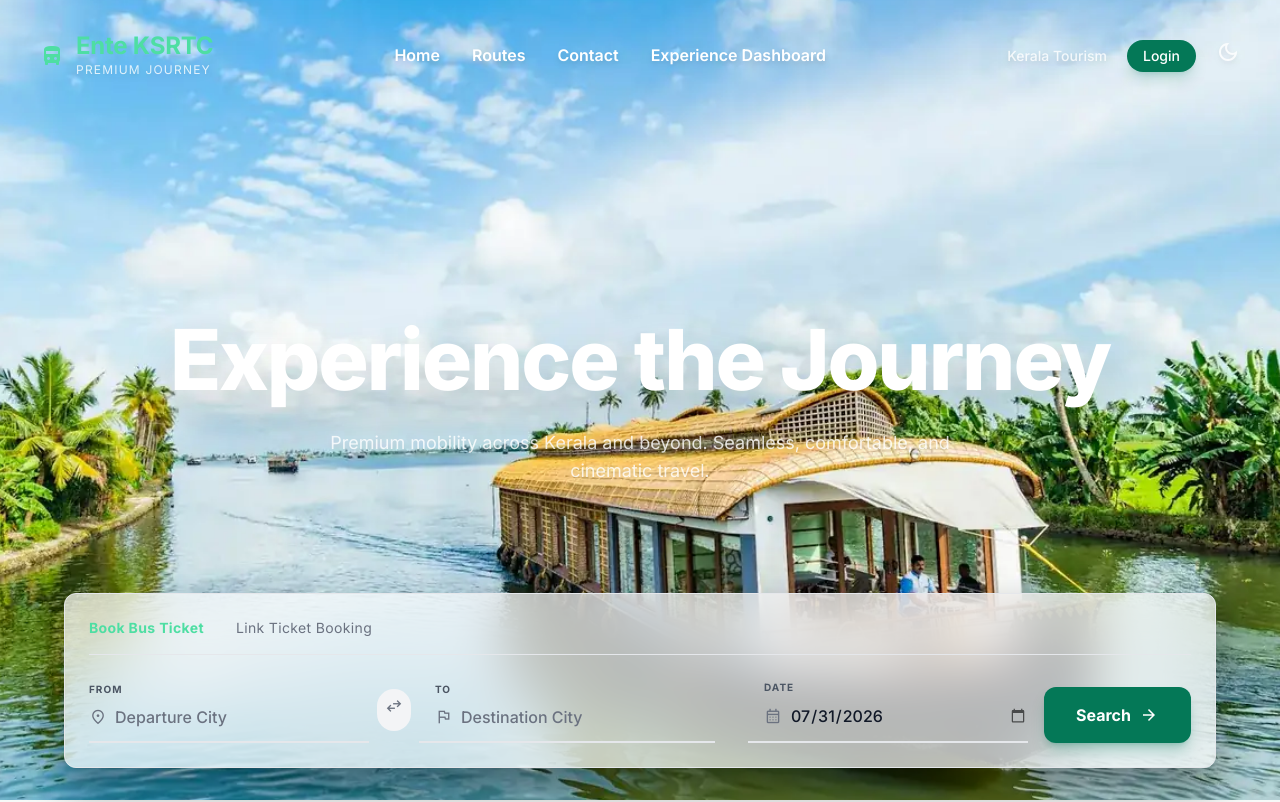
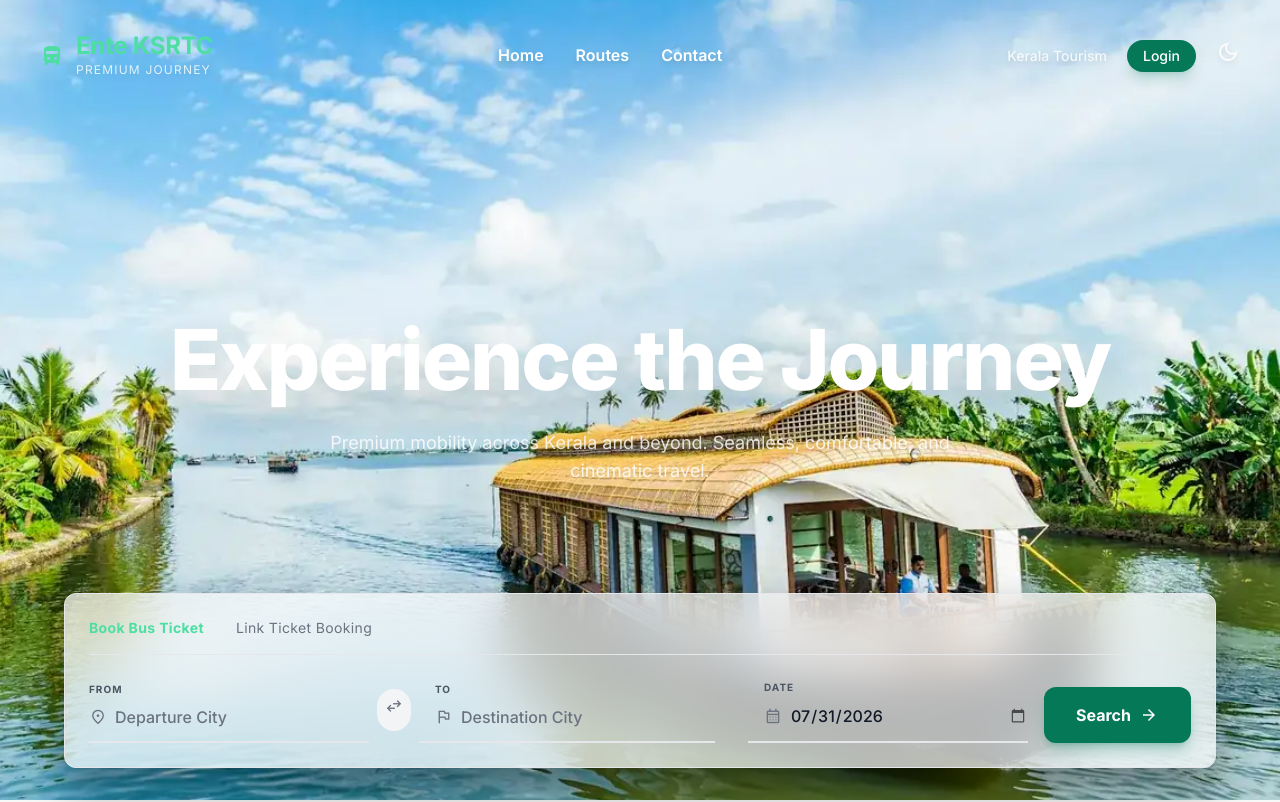
Before and after one commit to gpgovindapromod/enteksrtc, a React (Vite) app in the folder frontend/: page / in a window 1280 px wide. Shown: the top 802 px of the page. Built offline with nearby package versions, Linux system fonts and the light colour scheme; no server answers.

Commit message:
Dynamic users

```diff
--- a/frontend/src/components/desktop/DesktopHome.jsx
+++ b/frontend/src/components/desktop/DesktopHome.jsx
@@ -76,7 +76,6 @@ const DesktopHome = () => {
             <a className={`drop-shadow-md hover:text-primary hover:scale-105 transition-all duration-300 font-semibold ${isScrolled ? 'text-gray-800 dark:text-white' : 'text-white'}`} href="#">Home</a>
             <a className={`drop-shadow-md hover:text-primary hover:scale-105 transition-all duration-300 font-semibold ${isScrolled ? 'text-gray-800 dark:text-white' : 'text-white'}`} href="#">Routes</a>
             <a className={`drop-shadow-md hover:text-primary hover:scale-105 transition-all duration-300 font-semibold ${isScrolled ? 'text-gray-800 dark:text-white' : 'text-white'}`} href="#">Contact</a>
-            <button onClick={() => navigate('/dashboard')} className={`drop-shadow-md hover:text-primary hover:scale-105 transition-all duration-300 font-semibold ${isScrolled ? 'text-gray-800 dark:text-white' : 'text-white'}`}>Experience Dashboard</button>
           </div>
           <div className="flex items-center justify-end gap-5">
             <a className={`hidden lg:block drop-shadow-md text-sm hover:text-primary transition-colors duration-300 font-medium ${isScrolled ? 'text-gray-600 dark:text-white/70' : 'text-white/80'}`} href="#">Kerala Tourism</a>
```
